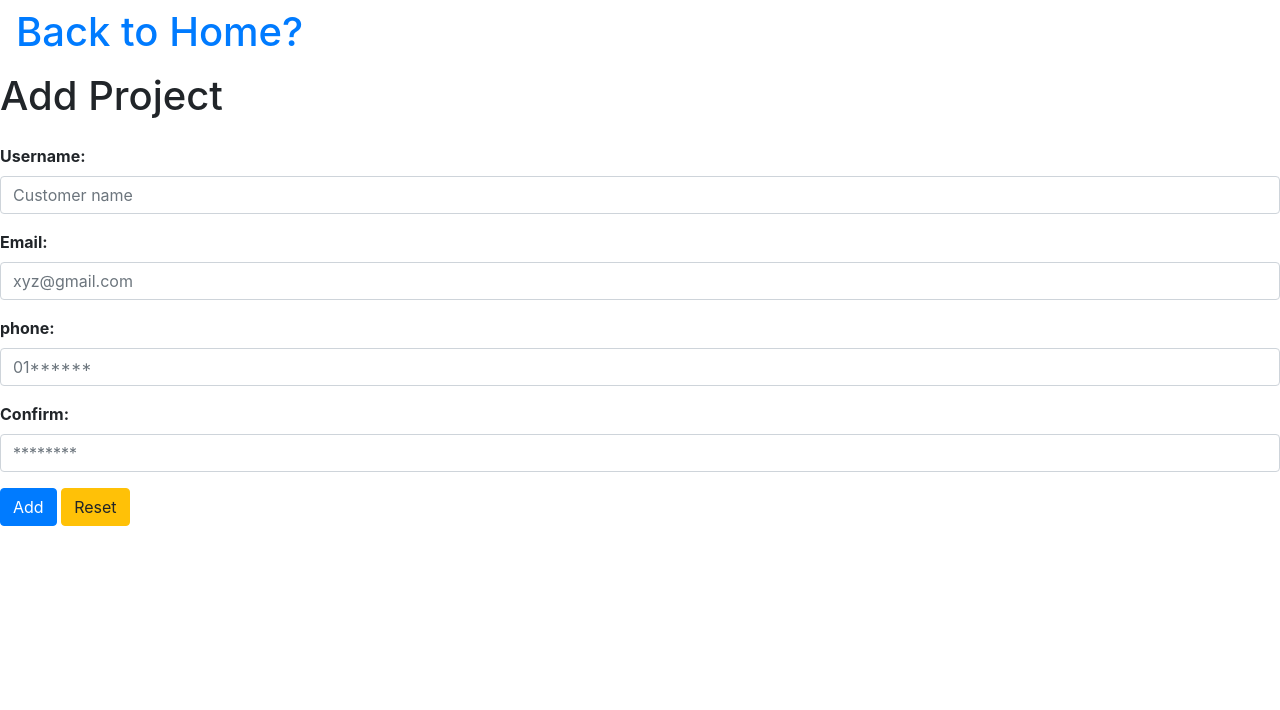
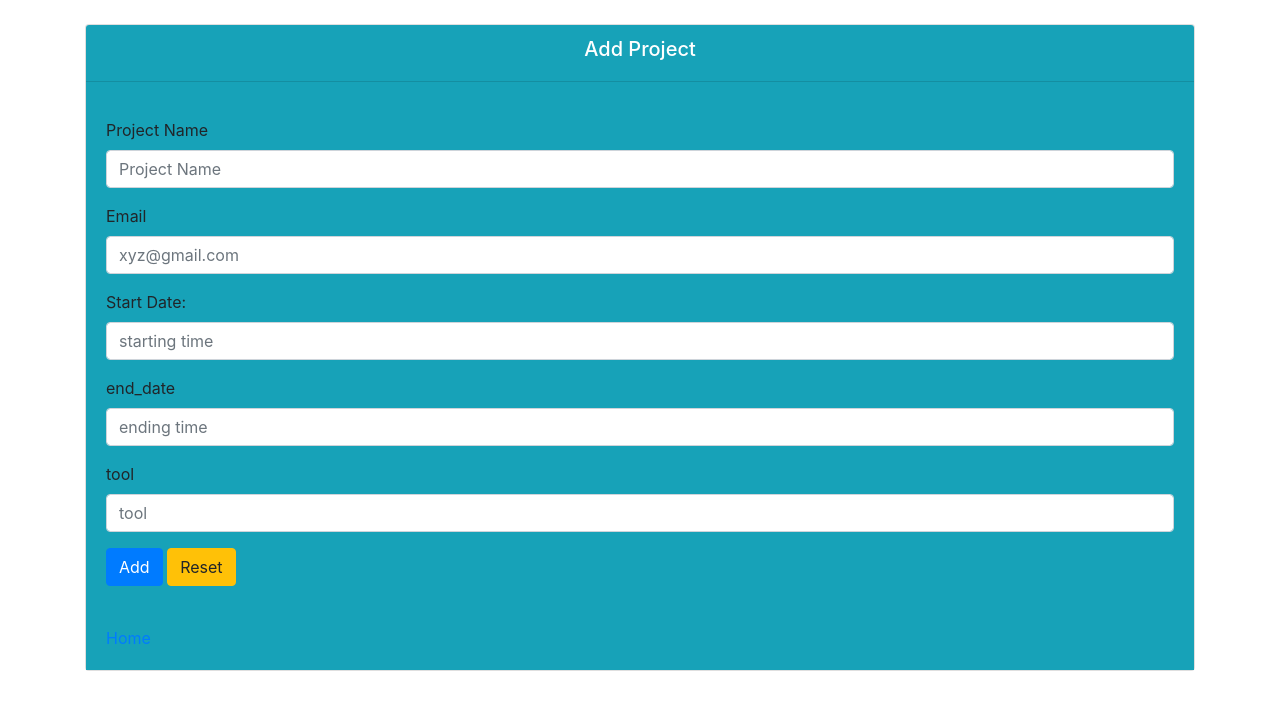
Before and after one commit to MehediHasanNasim/project_management, a Django app: template core/templates/core/add_project.html in a window 1280 px wide. Shown: the part 56-766 px from the top of the page. Run offline with Django 3.2, Linux system fonts and the light colour scheme; the template is opened without the code that fills it, so the values that code supplies are empty; some libraries are stand-ins or nearby versions.

Commit message:
designing structures for form

```diff
--- a/core/templates/core/add_project.html
+++ b/core/templates/core/add_project.html
@@ -15,41 +15,37 @@
 
 {% block bodycontent %}
 
-<h1><a class="nav-link heading_write" href="{% url 'home' %}">Back to Home?</a></h1>
-<div class=" div_main div_register">
-    <div >
-        <div>
-            <h1 class="h1">Add Project</h1>
+<div class="container mt-4">
+    <div class="card">
+        <div class="card-header bg-info">
+            <h5 class="text-center text-white">Add Project</h5>
         </div>
-        <div >
-
-            <form class="form_register" action="" method="POST">
-
+        <div class="card-body  bg-info">
+            <form action="" method="POST">
                 {% csrf_token %}
 
-                <div>
+                <div class="form-group" >
+                    <label class="form-control-label mt-3">Project Name </label>
+                    <input type="text" class="form-control" name="project_name" placeholder="Project Name" required>
 
-                    <label class="form-control-label mt-3"><b>Username:</b></label>
-
-                    <input type="text" class="form-control" name="customer_name" placeholder="Customer name" required>
-
-                    <label class="form-control-label mt-3"><b>Email:</b></label>
-
+                    <label class="form-control-label mt-3">Email</label>
                     <input type="email" class="form-control" name="email" placeholder="xyz@gmail.com" required>
 
-                    <label class="form-control-label mt-3"><b>phone:</b></label>
+                    <label class="form-control-label mt-3">Start Date: </label>
+                    <input type="number" class="form-control" name="start_date" placeholder="starting time" required>
 
-                    <input type="number" class="form-control" name="phone" placeholder="01******" required>
+                    <label class="form-control-label mt-3">end_date</label>
+                    <input type="number" class="form-control" name="end_date" placeholder="ending time" required>
 
-                    <label class="form-control-label mt-3"><b>Confirm:</b></label>
+                    <label class="form-control-label mt-3">tool</label>
+                    <input type="text" class="form-control" name="tool" placeholder="tool" required>
 
-                    <input type="text" class="form-control" name="organization" placeholder="********" required>
-
-
-                    <button class="btn btn-primary mt-3 submit">Add</button>
+                    <button class="btn btn-primary mt-3">Add</button>
                     <input type="reset" class="btn btn-warning mt-3" value="Reset">
                 </div>
             </form>
+
+            <br><a href="{% url 'home' %}">Home</a>
         </div>
     </div>
 </div>
```
Also changed, not shown: core/form.py (+1 -10 lines), core/views.py (+15 -14 lines), db.sqlite3.
